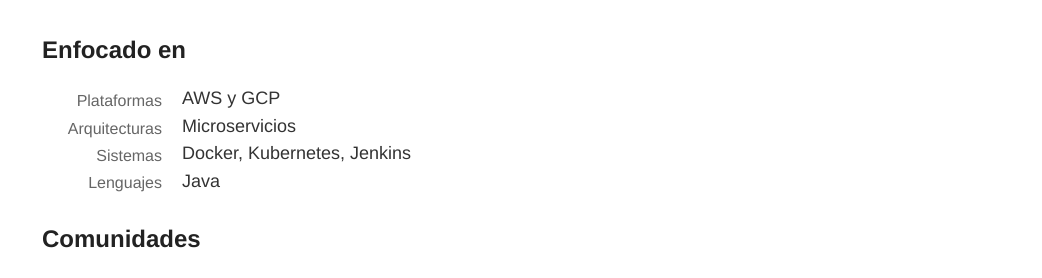
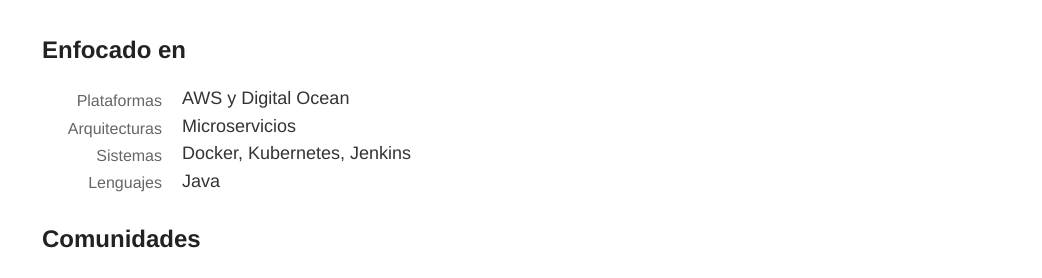
Before and after one commit to jsgiraldoh/jsgiraldoh.github.io, a Jekyll site: the page built from perfil.md, in a window 1280 px wide and 900 px high, scrolled down 548 px. Shown: the part 172-450 px from the top of the window, without its empty margins (238-1280 px from the left). Built offline with Jekyll 4.4.1, drawn with Linux system fonts in a browser that asks for light colours; nearby versions of some CDN libraries; a script that is not in the unit is left out.

Commit message:
perfil++

```diff
--- a/perfil.md
+++ b/perfil.md
@@ -47,7 +47,7 @@
 	<tbody>
 		<tr>
 			<td class="profile-table-header">Plataformas</td>
-			<td class="profile-table-info">AWS y GCP</td>
+			<td class="profile-table-info">AWS y Digital Ocean</td>
 		</tr>
 		<tr>
 			<td class="profile-table-header">Arquitecturas</td>
@@ -131,7 +131,7 @@
 		</tr>
 		<tr>
 			<td class="profile-table-header">Cargo :</td>
-			<td class="profile-table-info">Docente catedrático</td>
+			<td class="profile-table-info">Docente catedrático<br><br></td>
 		</tr>
 	</tbody>
 </table>
```
